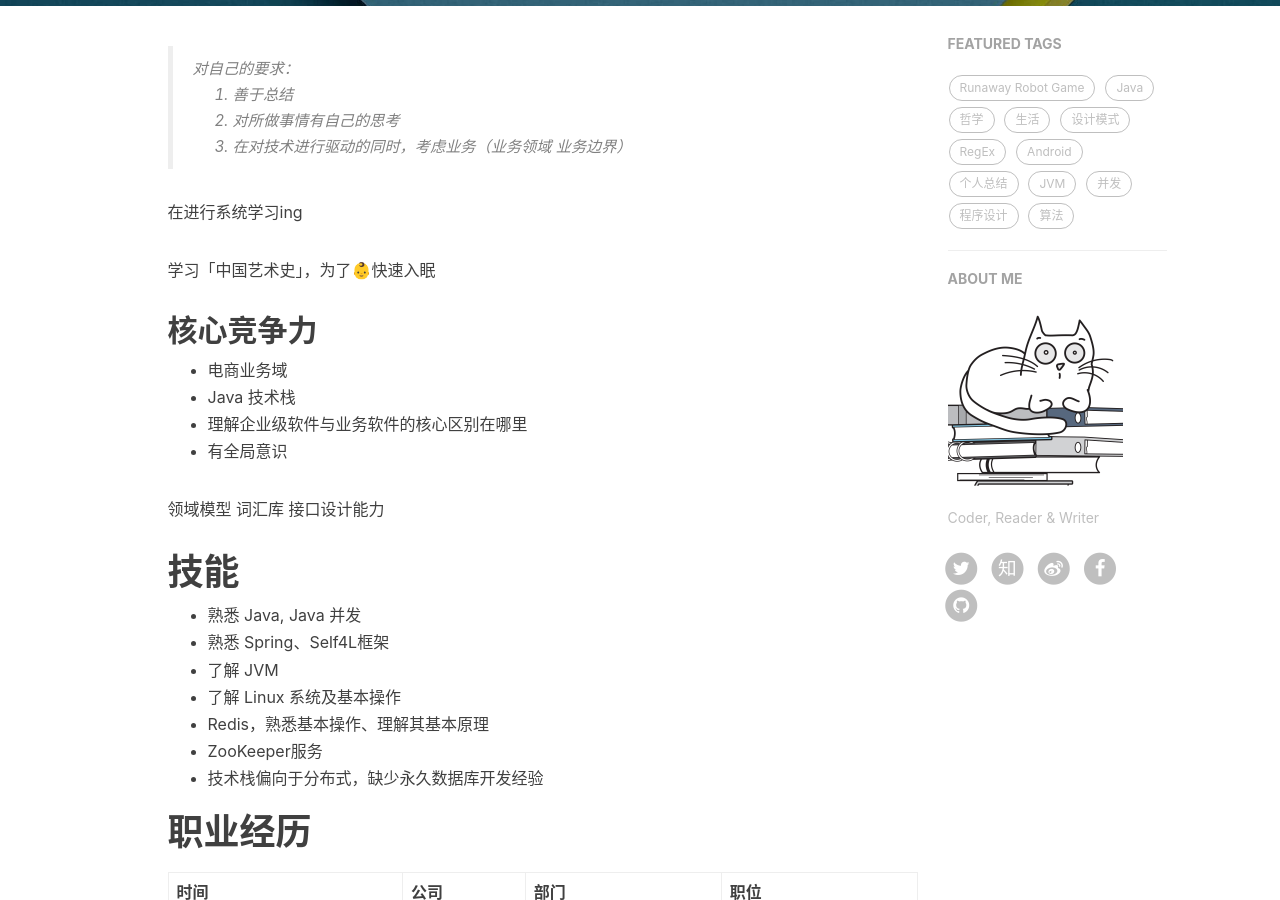
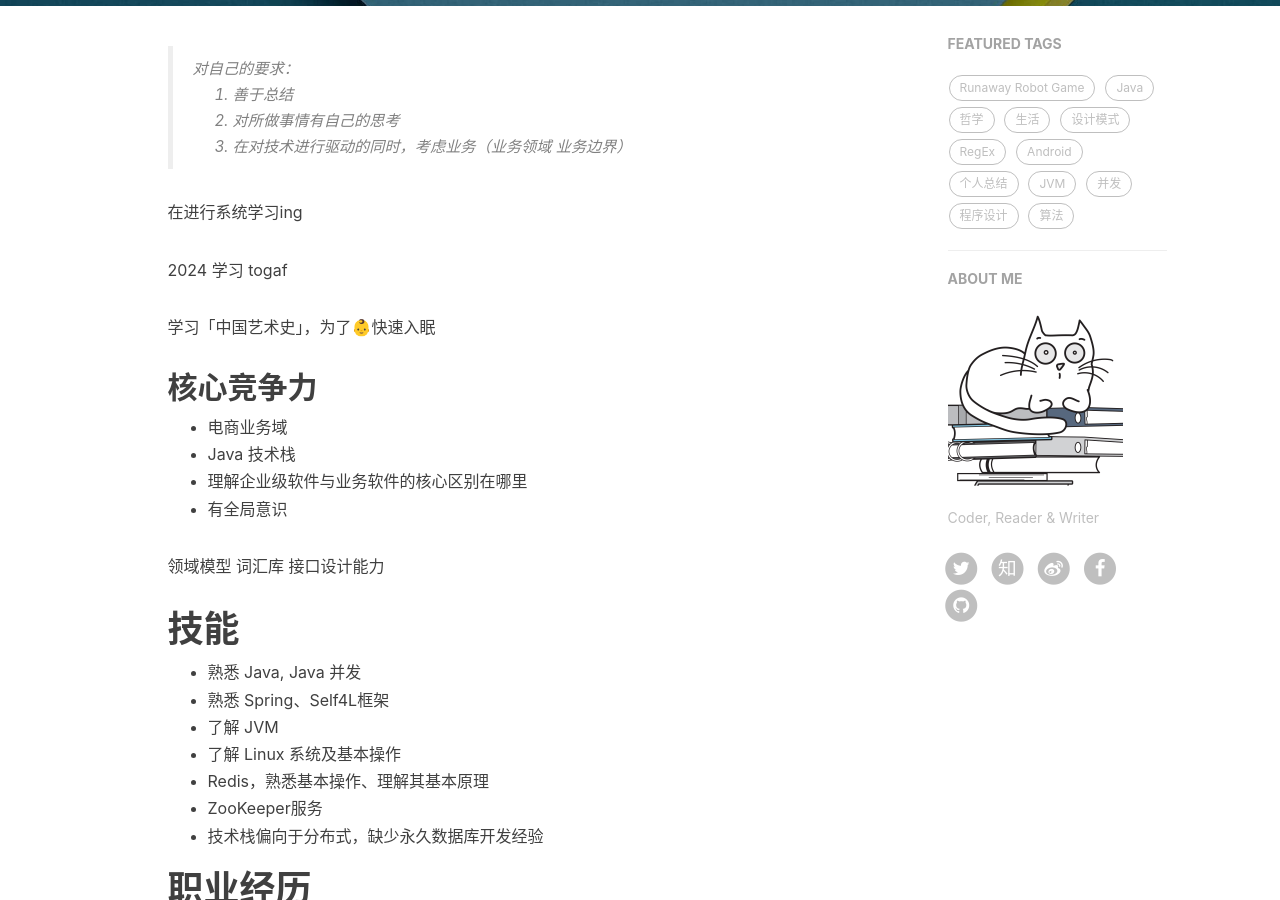
Before and after one commit to fxleyu/fxleyu.github.io, a Jekyll site: the page built from about.md, in a window 1280 px wide and 900 px high, scrolled down 392 px. Built offline with Jekyll 4.4.1, drawn with Linux system fonts in a browser that asks for light colours; nearby versions of some CDN libraries; comment, search, counter and statistics services are not loaded.

Commit message:
更新 about.md

```diff
--- a/about.md
+++ b/about.md
@@ -9,6 +9,8 @@ title: About
 >    3. 在对技术进行驱动的同时，考虑业务（业务领域 业务边界）
 
 在进行系统学习ing
+
+2024 学习 togaf
 
 学习「中国艺术史」，为了👶快速入眠
 
```
